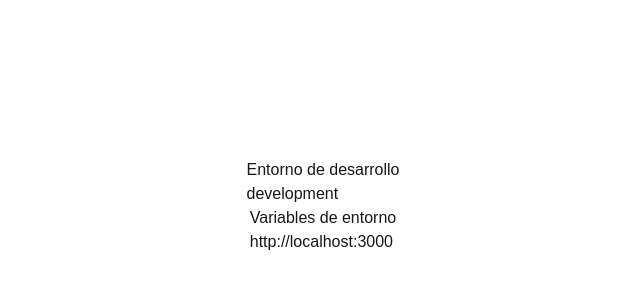
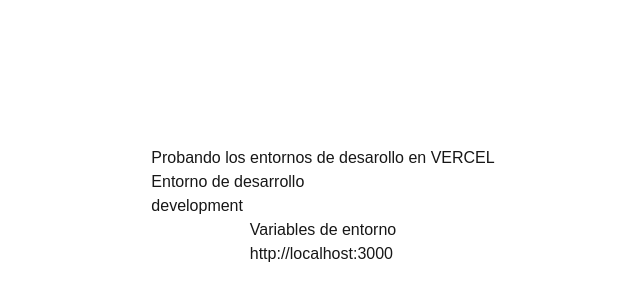
Before and after one commit to anlobarri/testing-enviroment, a Next.js app: page / in a window 1280 px wide. Shown: the part 194-494 px from the top of the page, without its empty margins (317-957 px from the left). Built offline with nearby package versions, Linux system fonts and the light colour scheme.

Commit message:
Agregar un mensaje de prueba en la página principal para verificar los entornos de desarrollo en Vercel.

```diff
--- a/app/page.tsx
+++ b/app/page.tsx
@@ -14,6 +14,7 @@
   return (
     <div className="flex flex-col items-center justify-center h-screen">
       <div>
+        <p>Probando los entornos de desarollo en VERCEL</p>
         <h1>Entorno de desarrollo</h1>
         {process.env.NODE_ENV}
       </div>
```
